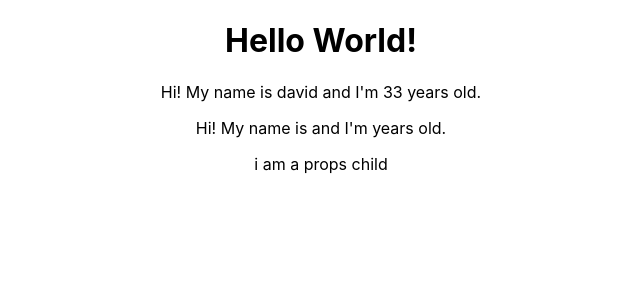
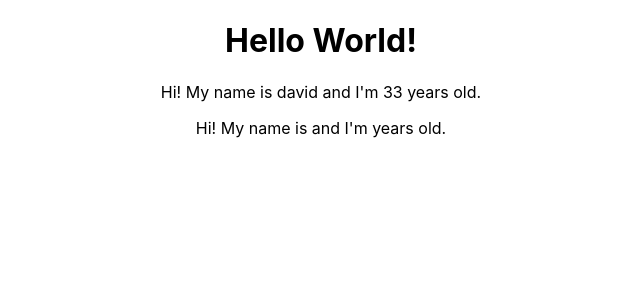
Before and after one commit to David-E-Alvarez/ReactUdemyCourse, a React (Create React App) app in the folder app/: page / in a window 1280 px wide. Shown: the top 300 px of the page, without its empty margins (319-959 px from the left). Built offline with nearby package versions, Linux system fonts and the light colour scheme.

Commit message:
deleted props.children line

```diff
--- a/app/src/Person/Person.js
+++ b/app/src/Person/Person.js
@@ -3,10 +3,9 @@ import React from 'react';
 const person = (props) => {//ES6
     return(
         <>
-        {console.log("props: ", props)}
+        {console.log("props---->: ", props)}
         <div>
             <p>Hi! My name is {props.name} and I'm {props.age} years old.</p>
-            <p>{props.children}</p>
         </div>
         </>
     )
```
